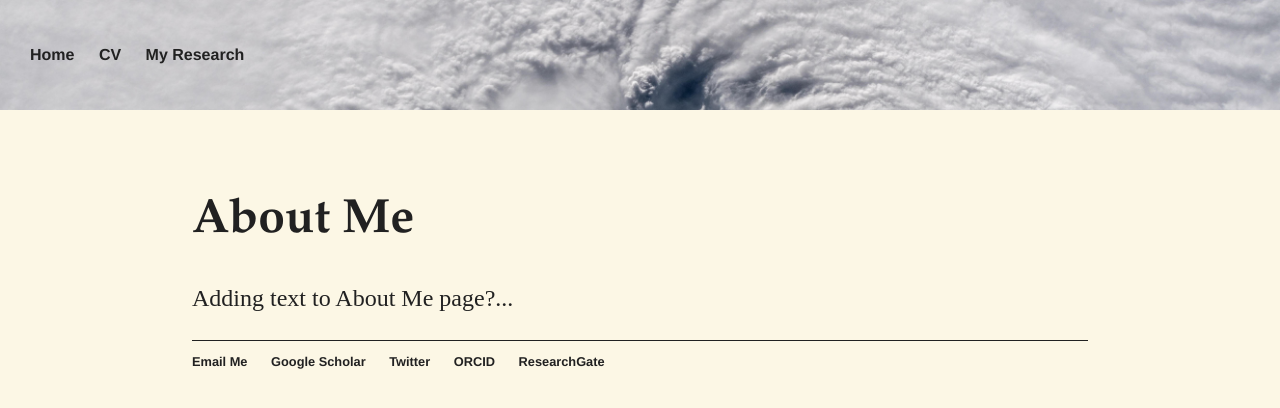
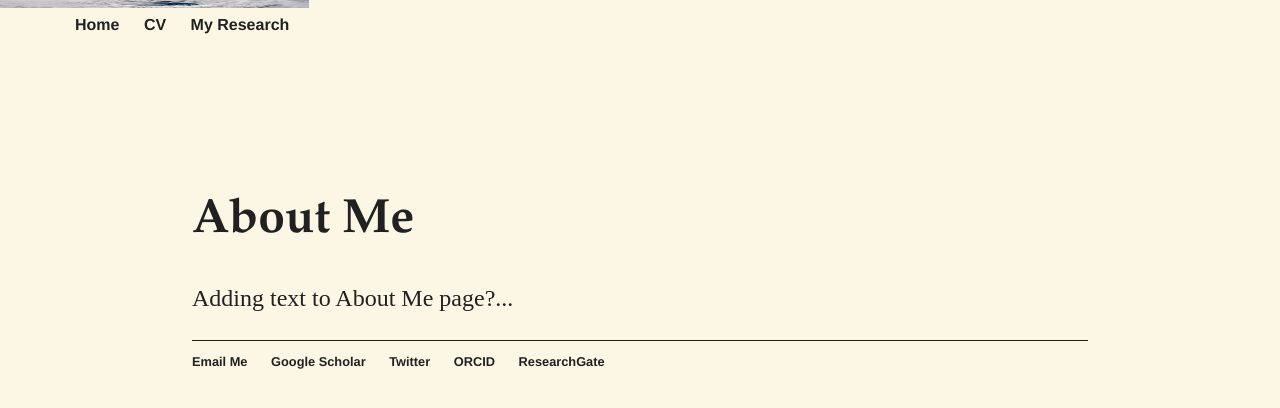
Before and after one commit to alyssa-stansfield/alyssa-stansfield.github.io, a Jekyll site: the page built from about/index.html, in a window 1280 px wide. Shown: the top 408 px of the page. Built offline with Jekyll 4.4.1, drawn with Linux system fonts in a browser that asks for light colours.

Commit message:
Trying to make header image larger

```diff
--- a/css/main.css
+++ b/css/main.css
@@ -17,7 +17,7 @@
 
 nav ul {
     font-family:'Helvetica', 'Arial', 'Sans-Serif';
-    padding: 30px;
+    padding-left: 75px;
     list-style: none;
     font-weight: bold;
 }
@@ -27,10 +27,9 @@
     top: 0;
     left: 0;
     z-index: 9999;
-    width: 100%;
     background-image:url("../assets/hurricane_eye.jpeg");
     background-repeat: no-repeat;
-    background-size: cover;
+    background-size: 100% 15%;
 }
 
 
```
